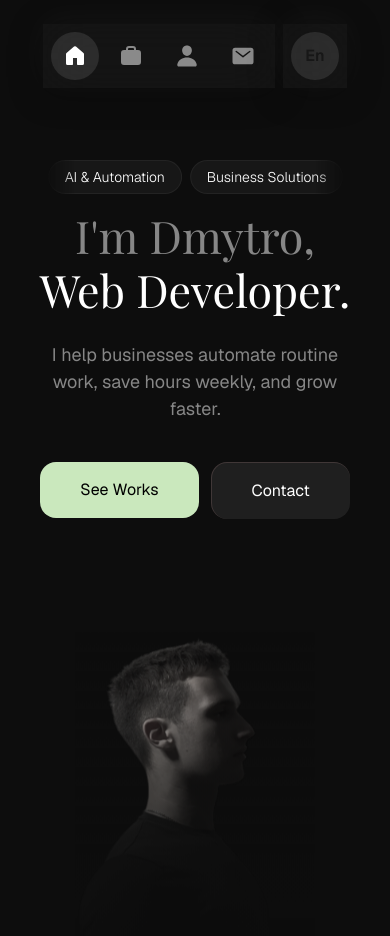
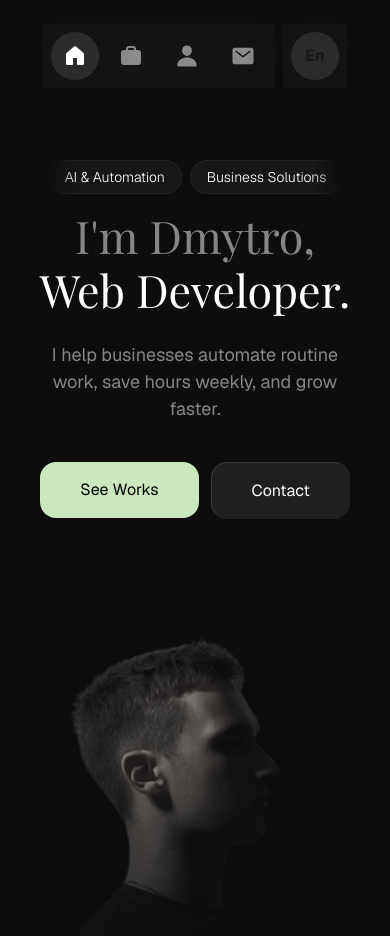
Before and after one commit to DHensirovskyi/portfolio, a Next.js app: page / in a window 390 px wide. Shown: the top 936 px of the page. Built offline with nearby package versions, Linux system fonts and the light colour scheme.

Commit message:
Update Parallax.tsx

```diff
--- a/src/app/components/Parallax.tsx
+++ b/src/app/components/Parallax.tsx
@@ -27,7 +27,7 @@ export default function ParallaxGSAP() {
     <section className="flex justify-center items-center relative overflow-hidden mt-20">
       <div
         ref={imageRef}
-  className="relative w-[240px] h-[447px] sm:w-[440px] sm:h-[820px] will-change-transform overflow-hidden rounded-[inherit]"
+        className="relative w-[341px] h-[600px] sm:w-[440px] sm:h-[820px] will-change-transform overflow-hidden rounded-[inherit]"
       >
         <Image
           src="/meBlack.png"
```
Lines whose indentation alone changed are shown as unchanged.
